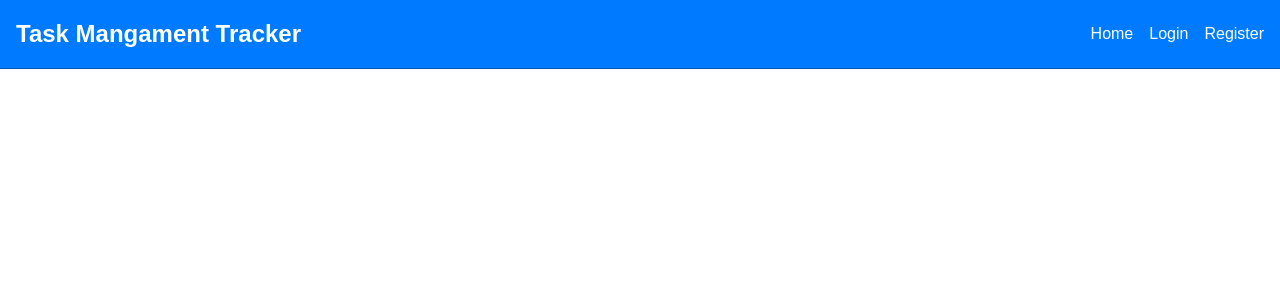
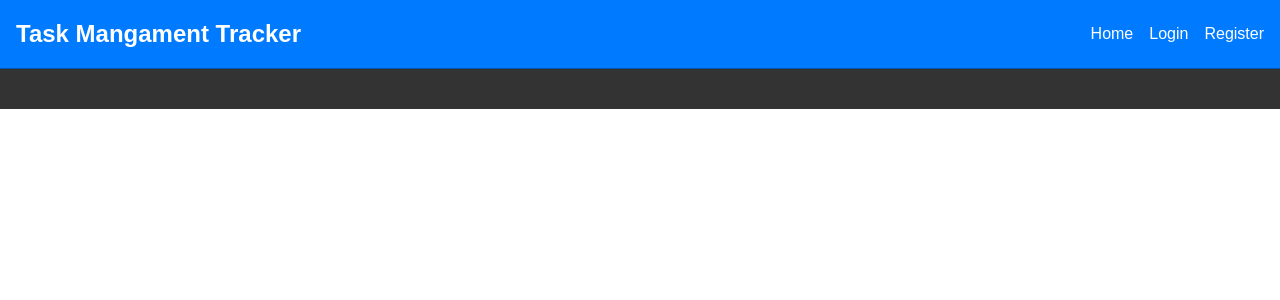
Before and after one commit to RoaaTareq/Task-Management-Web-FE, a React (Create React App) app: page / in a window 1280 px wide. Shown: the top 300 px of the page. Built offline with nearby package versions, Linux system fonts and the light colour scheme.

Commit message:
first vsersion

```diff
--- a/package.json
+++ b/package.json
@@ -3,6 +3,7 @@
   "version": "0.1.0",
   "private": true,
   "dependencies": {
+    "@fortawesome/fontawesome-free": "^6.6.0",
     "@testing-library/jest-dom": "^5.17.0",
     "@testing-library/react": "^13.4.0",
     "@testing-library/user-event": "^13.5.0",
--- a/src/App.tsx
+++ b/src/App.tsx
@@ -1,6 +1,7 @@
 import React from 'react';
 import { BrowserRouter as Router, Route, Routes } from 'react-router-dom';
 import MainNavbar from './Pages/Layout/NavBar'; // Adjust path if necessary
+import MobileNavBar from './Pages/MobileNavBar'
 import Home from './Pages/Home';
 import Login from './Pages/Login';
 import Register from './Pages/Register';
@@ -9,6 +10,7 @@ function App() {
   return (
     <Router>
       <MainNavbar />
+      <MobileNavBar />
       <Routes>
         <Route path="/home" element={<Home />} />
         <Route path="/login" element={<Login />} />
--- /dev/null
+++ b/src/Components/Layout/BurgerMenu.module.scss
@@ -0,0 +1,27 @@
+.burgerMenu {
+    cursor: pointer;
+    display: flex;
+    flex-direction: column;
+    justify-content: center;
+    width: 30px;
+    height: 20px;
+  }
+
+  .burgerBar {
+    background-color: #333;
+    height: 3px;
+    margin: 3px 0;
+    transition: transform 0.3s ease, opacity 0.3s ease;
+  }
+
+  .open:nth-child(1) {
+    transform: rotate(45deg) translateY(6px);
+  }
+
+  .open:nth-child(2) {
+    opacity: 0;
+  }
+
+  .open:nth-child(3) {
+    transform: rotate(-45deg) translateY(-6px);
+  }
--- /dev/null
+++ b/src/Components/Layout/BurgerMenu.tsx
@@ -0,0 +1,26 @@
+import React, { useState } from 'react';
+import styles from './BurgerMenu.module.scss';
+
+interface BurgerMenuProps {
+  onMenuToggle?: (open: boolean) => void;
+}
+
+const BurgerMenu: React.FC<BurgerMenuProps> = ({ onMenuToggle }) => {
+  const [isOpen, setIsOpen] = useState(false);
+
+  const handleClick = () => {
+    const newOpenState = !isOpen;
+    setIsOpen(newOpenState);
+    if (onMenuToggle) onMenuToggle(newOpenState);
+  };
+
+  return (
+    <div className={styles.burgerMenu} onClick={handleClick}>
+      <div className={`${styles.burgerBar} ${isOpen ? styles.open : ''}`}></div>
+      <div className={`${styles.burgerBar} ${isOpen ? styles.open : ''}`}></div>
+      <div className={`${styles.burgerBar} ${isOpen ? styles.open : ''}`}></div>
+    </div>
+  );
+};
+
+export default BurgerMenu;
--- /dev/null
+++ b/src/Pages/MobileNavBar.module.scss
@@ -0,0 +1,24 @@
+.mobileNavBar {
+    position: relative;
+    background-color: #333;
+    color: #fff;
+    padding: 10px;
+  }
+
+  .navLinks {
+    position: absolute;
+    top: 100%;
+    left: 0;
+    background-color: #333;
+    width: 100%;
+    display: flex;
+    flex-direction: column;
+    align-items: center;
+  }
+
+  .navLinks a {
+    color: #fff;
+    text-decoration: none;
+    padding: 15px;
+    display: block;
+  }
--- /dev/null
+++ b/src/Pages/MobileNavBar.tsx
@@ -0,0 +1,27 @@
+import React, { useState } from 'react';
+import BurgerMenu from '../Components/Layout/BurgerMenu';
+import styles from './MobileNavBar.module.scss';
+
+const MobileNavBar: React.FC = () => {
+  const [isMenuOpen, setIsMenuOpen] = useState(false);
+
+  const handleMenuToggle = (open: boolean) => {
+    setIsMenuOpen(open);
+  };
+
+  return (
+    <nav className={styles.mobileNavBar}>
+      <BurgerMenu onMenuToggle={handleMenuToggle} />
+      {isMenuOpen && (
+        <div className={styles.navLinks}>
+          <a href="#home" onClick={() => setIsMenuOpen(false)}>Home</a>
+          <a href="#services" onClick={() => setIsMenuOpen(false)}>Services</a>
+          <a href="#about" onClick={() => setIsMenuOpen(false)}>About</a>
+          <a href="#contact" onClick={() => setIsMenuOpen(false)}>Contact</a>
+        </div>
+      )}
+    </nav>
+  );
+};
+
+export default MobileNavBar;
```
Also changed, not shown: 1 other file (tests, documents, lock files or other folders).
